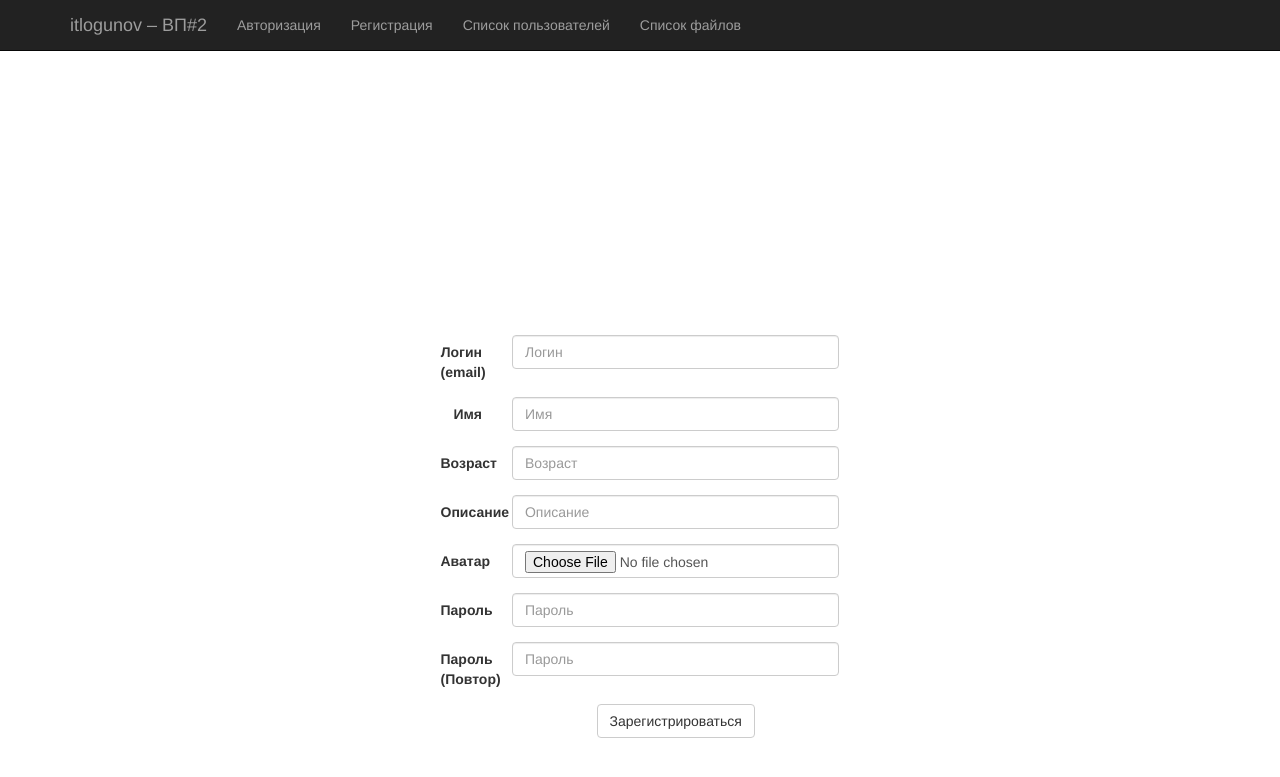
After one commit to itlogunov/final-project-2, a PHP site: template App/Views/User/create.phtml in a window 1280 px wide. The commit adds this page. Shown: the top 777 px of the page. Run offline with PHP 8.4, Linux system fonts and the light colour scheme; the template is opened without the code that fills it, so the values that code supplies are empty.

Commit message:
ДЗ#6 – добавил редактирование и создание пользователей в "админке"

```diff
--- a/App/Views/Layouts/footer.phtml
+++ b/App/Views/Layouts/footer.phtml
@@ -5,8 +5,8 @@
 ================================================== -->
 <!-- Placed at the end of the document so the pages load faster -->
 <script src="https://ajax.googleapis.com/ajax/libs/jquery/1.12.4/jquery.min.js"></script>
-<script src="js/main.js"></script>
-<script src="js/bootstrap.min.js"></script>
+<script src="/js/main.js"></script>
+<script src="/js/bootstrap.min.js"></script>
 
 </body>
 </html>
--- a/App/Views/Layouts/header.phtml
+++ b/App/Views/Layouts/header.phtml
@@ -15,11 +15,11 @@ $currentPage = $_SERVER['REQUEST_URI'];
     <title>Выпускной проект #2 – MVC</title>
 
     <!-- Bootstrap core CSS -->
-    <link href="css/bootstrap.min.css" rel="stylesheet">
+    <link href="/css/bootstrap.min.css" rel="stylesheet">
 
 
     <!-- Custom styles for this template -->
-    <link href="css/starter-template.css" rel="stylesheet">
+    <link href="/css/starter-template.css" rel="stylesheet">
 
 
     <!-- HTML5 shim and Respond.js for IE8 support of HTML5 elements and media queries -->
--- /dev/null
+++ b/App/Views/User/create.phtml
@@ -0,0 +1,68 @@
+<div class="form-container">
+    <form class="form-horizontal" action="/user/create" method="post" enctype="multipart/form-data">
+
+        <?php
+        if ($this->errors) {
+            foreach ($this->errors as $error) {
+                echo '<p>' . $error . '</p>';
+            }
+        }
+        ?>
+
+        <input type="hidden" name="register" value="1">
+        <div class="form-group">
+            <label for="inputEmail3" class="col-sm-2 control-label">Логин (email)</label>
+            <div class="col-sm-10">
+                <input type="email" class="form-control" id="inputEmail3" name="login" placeholder="Логин"
+                       value="<?= $this->fields[0]['login'] ?? ''; ?>" required>
+            </div>
+        </div>
+        <div class="form-group">
+            <label for="inputEmail5" class="col-sm-2 control-label">Имя</label>
+            <div class="col-sm-10">
+                <input type="text" class="form-control" id="inputEmail5" name="name" placeholder="Имя"
+                       value="<?= $this->fields[0]['name'] ?? ''; ?>" required>
+            </div>
+        </div>
+        <div class="form-group">
+            <label for="inputEmail4" class="col-sm-2 control-label">Возраст</label>
+            <div class="col-sm-10">
+                <input type="number" class="form-control" id="inputEmail4" name="age" placeholder="Возраст"
+                       value="<?= $this->fields[0]['age'] ?? ''; ?>" required>
+            </div>
+        </div>
+        <div class="form-group">
+            <label for="inputEmail4" class="col-sm-2 control-label">Описание</label>
+            <div class="col-sm-10">
+                <input type="text" class="form-control" id="inputEmail4" name="description" placeholder="Описание"
+                       value="<?= $this->fields[0]['description'] ?? ''; ?>" required>
+            </div>
+        </div>
+        <div class="form-group">
+            <label for="inputEmail6" class="col-sm-2 control-label">Аватар</label>
+            <div class="col-sm-10">
+                <input type="file" class="form-control" id="photo" name="photo" placeholder="Аватар"
+                       accept=".png, .jpg, .jpeg" required>
+            </div>
+        </div>
+        <div class="form-group">
+            <label for="inputPassword3" class="col-sm-2 control-label">Пароль</label>
+            <div class="col-sm-10">
+                <input type="password" class="form-control" id="inputPassword3" name="password" placeholder="Пароль"
+                       required>
+            </div>
+        </div>
+        <div class="form-group">
+            <label for="inputPassword4" class="col-sm-2 control-label">Пароль (Повтор)</label>
+            <div class="col-sm-10">
+                <input type="password" class="form-control" id="inputPassword4" name="password_confirm"
+                       placeholder="Пароль" required>
+            </div>
+        </div>
+        <div class="form-group">
+            <div class="col-sm-offset-2 col-sm-10">
+                <button type="submit" class="btn btn-default">Зарегистрироваться</button>
+            </div>
+        </div>
+    </form>
+</div>
```
Also changed, not shown: App/Controllers/File.php (+17 -7 lines), App/Controllers/User.php (+96 -15 lines), App/Views/User/list.phtml (+9 -1 lines), App/Views/User/update.phtml (added, +84 -0 lines).
